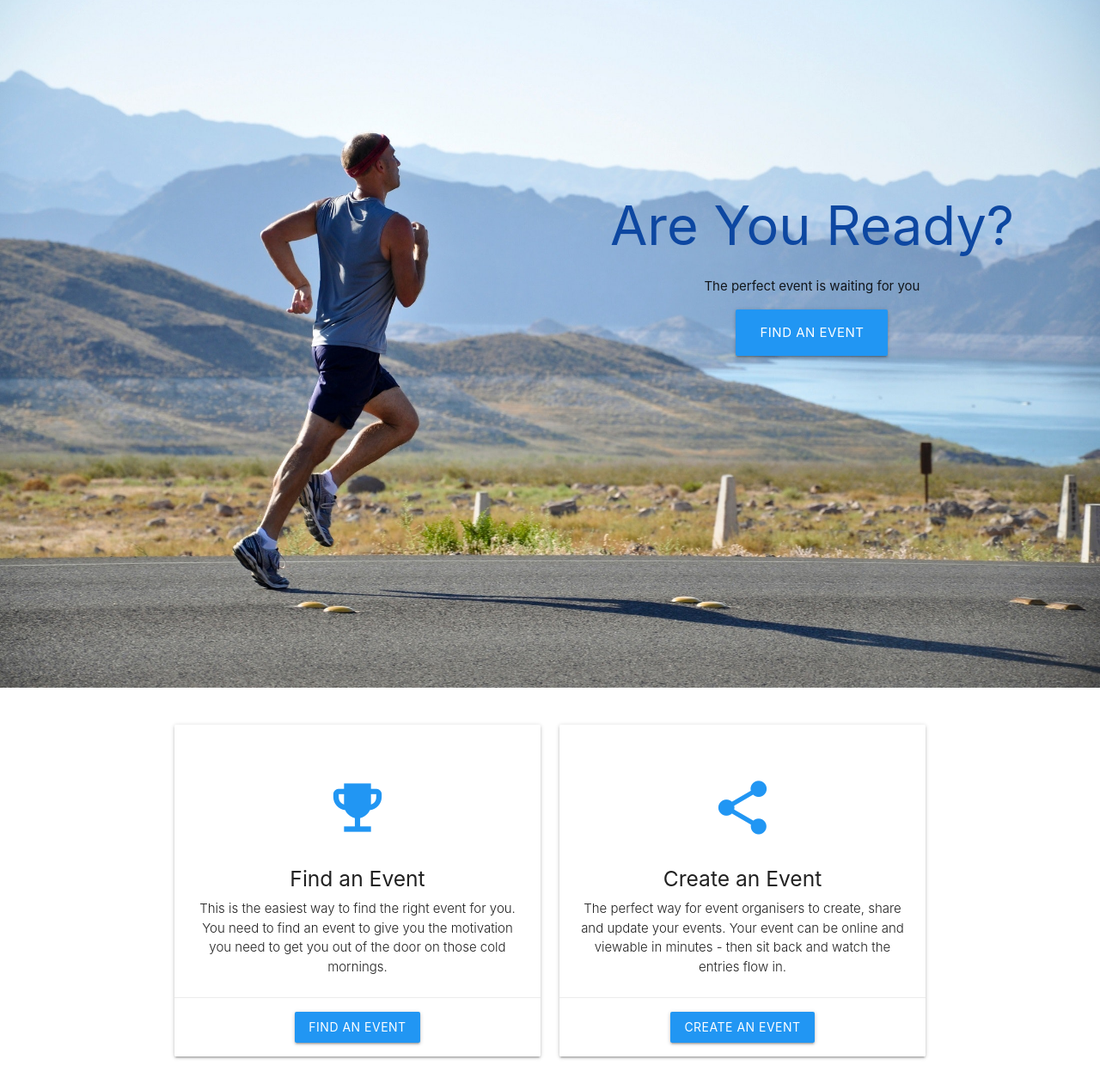
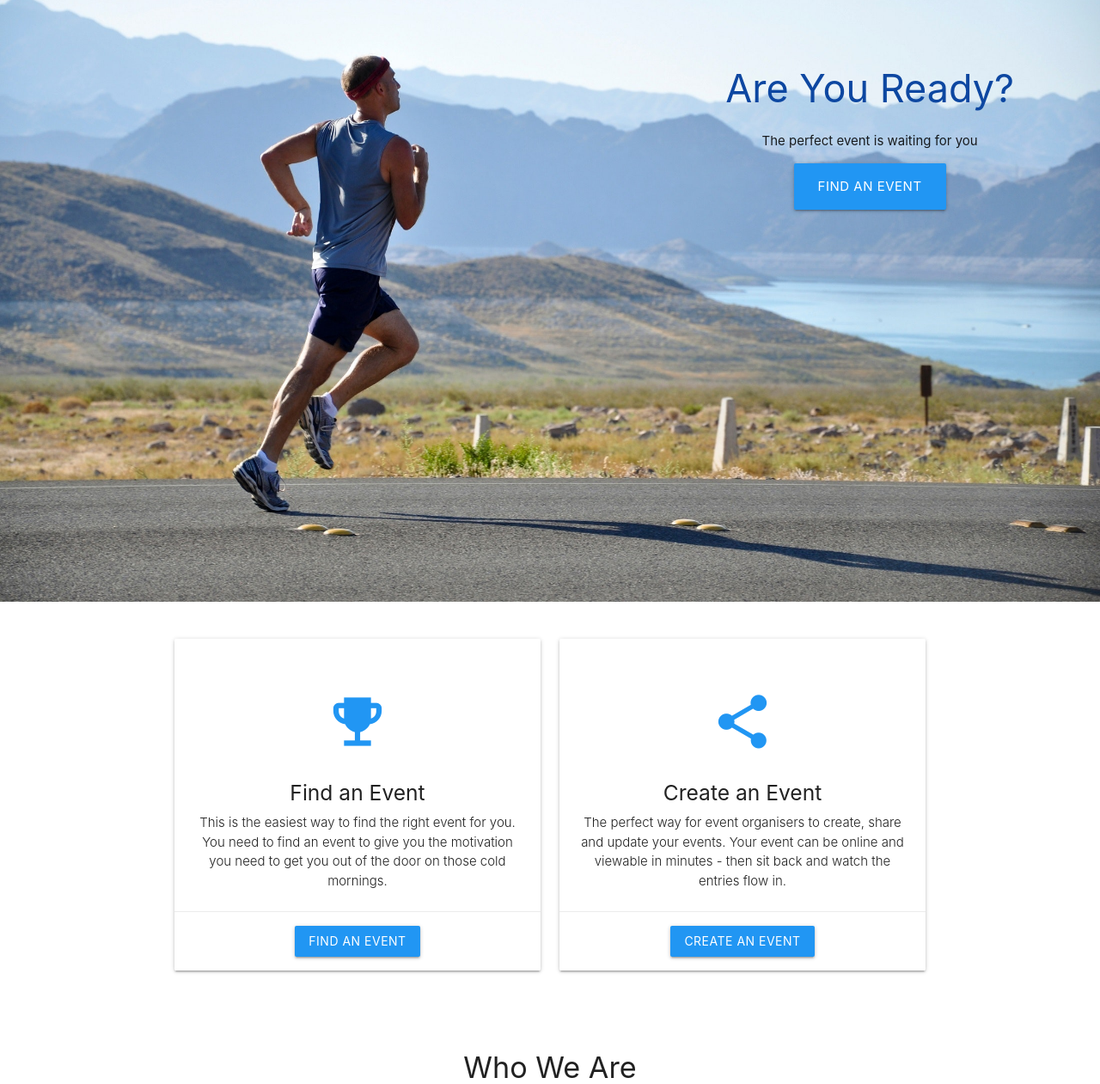
Before and after one commit to woodfordtim/milestone3, a Flask app: page / in a window 1280 px wide. Shown: the part 64-1325 px from the top of the page at 86% size. Run offline with Flask 2, Linux system fonts and the light colour scheme; some libraries are stand-ins or nearby versions.

Commit message:
add media queries for banner

```diff
--- a/static/css/style.css
+++ b/static/css/style.css
@@ -1,10 +1,3 @@
-/* Custom Stylesheet */
-/**
- * Use this file to override Materialize files so you can update
- * the core Materialize files in the future
- *
- * Made By MaterializeCSS.com
- */
 
 nav ul a,
 nav {
@@ -116,17 +109,88 @@ footer.page-footer {
 #index-banner .section {
     top: 10%;
   }
+
+/* media queries */
+@media screen and (max-width: 500px) {
+    .banner {
+      height: 250px;
+    }
+    .btn-large {
+        visibility: hidden;
+    }
+    .call-to-action {
+        visibility: hidden;
+    }
 }
 
-/* media queries */
+@media screen and (min-width: 500px) {
+    .banner {
+      height: 480px;
+    }
+    .btn-large {
+        visibility: hidden;
+    }
+    .call-to-action {
+        visibility: hidden;
+    }
+}
 
+@media only screen and (min-width: 768px) {
+    .banner {
+      height: 500px;
+    }
+    .btn-large {
+        visibility: visible;
+    }
+    .call-to-action {
+        visibility: visible;
+        top: 150px;
+        right: 80px;
+    }
+    h1 {
+        font-size: 45px;
+    }
+}
 
-@media only screen and (max-width : 600px) {
-  #index-banner .section {
-    top: 0;
-  }
+@media only screen and (min-width: 992px) {
+    .banner {
+        height: 550px;
+    }
+    .btn-large {
+        visibility: visible;
+    }
+    .call-to-action {
+        visibility: visible;
+        top: 120px;
+        right: 150px;
+    }
+}
 
-  .banner {
-      height: 300px;
-  }
+@media only screen and (min-width: 1100px) {
+    .banner {
+        height: 700px;
+    }
+    .call-to-action {
+        top: 100px;
+        right: 100px;
+    }
 }
+
+@media only screen and (min-width: 1440px) {
+    .banner {
+        height: 900px;
+    }
+    .call-to-action {
+        top: 250px;
+        right: 200px;
+    }
+    h1 {
+        font-size: 80px;
+    }
+}
+
+@media only screen and (min-width: 1750px) {
+    .banner {
+        height: 1500px;
+    }
+}
--- a/templates/index.html
+++ b/templates/index.html
@@ -5,7 +5,7 @@
 	<div class="row">
 		<div class="banner">
 			<div class="call-to-action">
-				<h1 class=" blue-text text-darken-4 bold">Are You Ready?</h1>
+				<h1 class="blue-text text-darken-4 bold">Are You Ready?</h1>
 				<p>The perfect event is waiting for you</p>
                 <a class="btn waves-effect blue btn-large" href="{{url_for('find_events')}}">Find an Event</a>
 			</div>
--- a/templates/view_event.html
+++ b/templates/view_event.html
@@ -22,7 +22,7 @@
 					{% if event.img_url %}
 					<img class="user-image" src="{{event.img_url}}" alt="static/img/baseline_camera_alt_black_18dp.png">
                             {% else %}
-					<img class="user-image" src ="static/img/baseline_camera_alt_black_18dp.png">
+					<img class="user-image" src ="static/img/bike.jpg">
                         {% endif %}
                 </div>
 			</div>
--- a/test_events.py
+++ b/test_events.py
@@ -7,7 +7,11 @@ class TestRoutes(unittest.TestCase):
 
     def test_index_page_works(self):
         response = self.app.get('/')
-        self.assertEqual(response.status_code, 301)
+        self.assertEqual(response.status_code, 200)
+
+    def test_create_event_form_works(self):
+        response = self.app.get('/add_event')
+        self.assertEqual(response.status_code, 200)
 
 if __name__ == '__main__':
     unittest.main()
```
Also changed, not shown: templates/add_event.html (+11 -7 lines), templates/edit_event.html (+8 -0 lines), README.md, static/img/bike.jpg (added).
